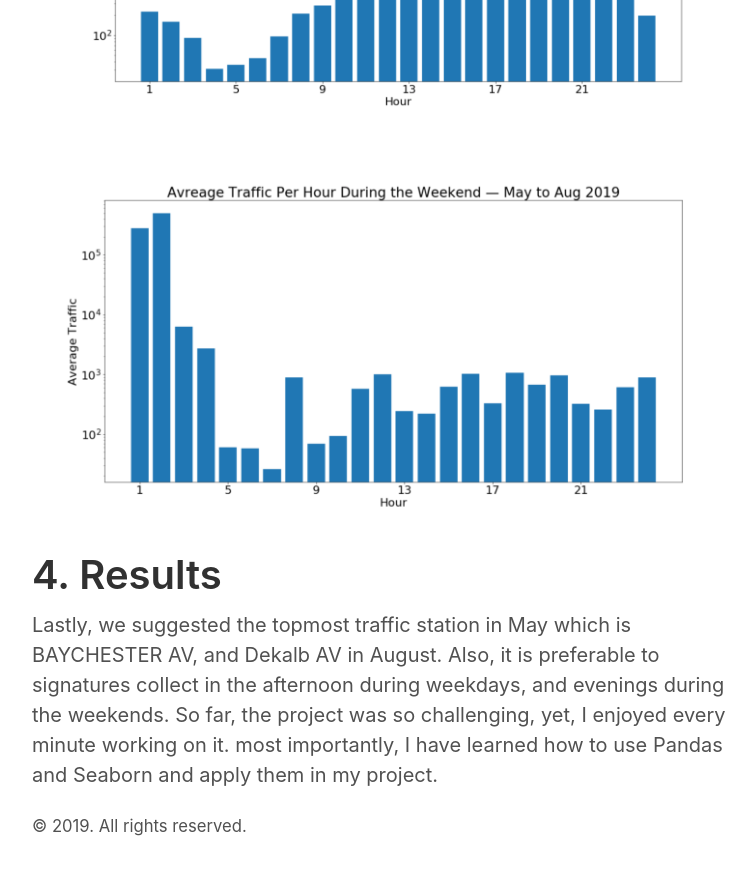
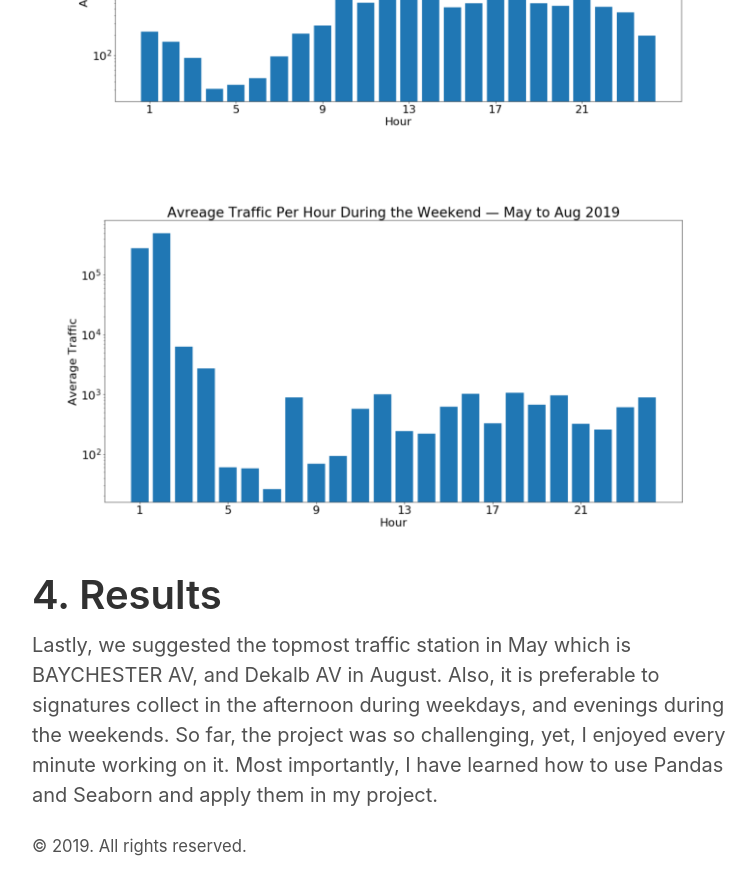
Before and after one commit to fatimahSheikho/fatimahSheikho.github.io, a Jekyll site: the page built from index.md, in a window 1280 px wide and 900 px high, scrolled down 2939 px. Shown: the top 895 px of the window, without its empty margins (258-1014 px from the left). Built offline with Jekyll 4.4.1, drawn with Linux system fonts in a browser that asks for light colours; some of the changed text lies outside the part shown.

```diff
--- a/index.md
+++ b/index.md
@@ -22,6 +22,7 @@ WomenTechWomenYes (WTWY) international company has an annual gala at the beginni
 # Methodology:
 
  #  1.	Data acquisition
+
 We chose the data of May and August 2019 from [MTA ](http://web.mta.info/developers/turnstile.html). The dataset has 14 columns. 378 stations, 469 Units, and 224 SCP’s.
 
 # 2.	Data Cleansing
@@ -60,4 +61,4 @@ Lastly, we calculated the average traffic per hour in weekends and weekdays.
 
 # 4.	Results
 
-Lastly, we suggested the topmost traffic station in May which is BAYCHESTER AV, and Dekalb AV in August. Also, it is preferable to signatures collect in the afternoon during weekdays, and evenings during the weekends. So far, the project was so challenging, yet, I enjoyed every minute working on it. most importantly, I have learned how to use Pandas and Seaborn and apply them in my project.
+Lastly, we suggested the topmost traffic station in May which is BAYCHESTER AV, and Dekalb AV in August. Also, it is preferable to signatures collect in the afternoon during weekdays, and evenings during the weekends. So far, the project was so challenging, yet, I enjoyed every minute working on it. Most importantly, I have learned how to use Pandas and Seaborn and apply them in my project.
```
